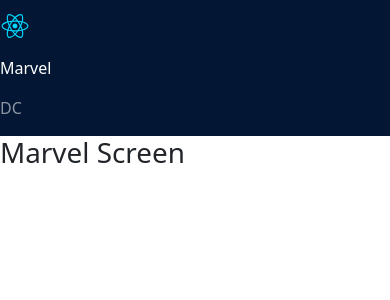
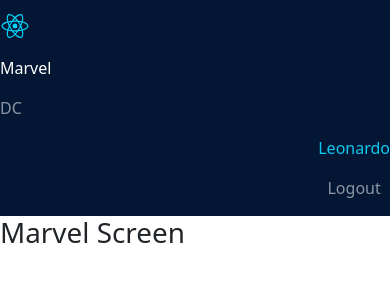
Before and after one commit to Leonard2GG/HeroesApp, a React (Vite) app: page /marvel in a window 390 px wide. Shown: the top 300 px of the page. Built offline with nearby package versions, Linux system fonts and the light colour scheme.

Commit message:
Refactor Navbar component: rearrange brand logo and improve layout for better responsiveness

```diff
--- a/src/components/ui/Navbar.jsx
+++ b/src/components/ui/Navbar.jsx
@@ -2,15 +2,18 @@
 
 
 export const Navbar = () => {
+
+    const handleLogout = () => {
+        console.log('Logout clicked');
+    }
     return (
         <nav className="navbar navbar-expand-sm bg-primary-subtle" data-bs-theme="dark">
 
-            <a className="navbar-brand" href="#">
-                <img src="/src/assets/react.svg" alt="" width="30" height="24" className="d-inline-block align-text-top" />
-            </a>
-
             <div className="navbar-collapse">
                 <div className="navbar-nav">
+                    <a className="navbar-brand" href="#">
+                        <img src="/src/assets/react.svg" alt="" width="30" height="24" className="d-inline-block align-text-top" />
+                    </a>
 
                     <NavLink
                         className="nav-item nav-link"
@@ -28,16 +31,20 @@
                 </div>
             </div>
 
-            <div className="navbar-collapse collapse w-100 order-3 dual-collapse2">
+            <div className="navbar-collapse collapse w-100 order-3 dual-collapse2 d-flex justify-content-end">
                 <ul className="navbar-nav ml-auto">
-                    <NavLink
-                        className="nav-item nav-link"
+
+                    <span className='nav-item nav-link text-info'>Leonardo</span>
+                    <button
+                        className="nav-item nav-link btn"
                         to="/login"
+                        onClick={handleLogout}
                     >
                         Logout
-                    </NavLink>
+                    </button>
+
                 </ul>
             </div>
-        </nav>
+        </nav >
     )
 }
```
